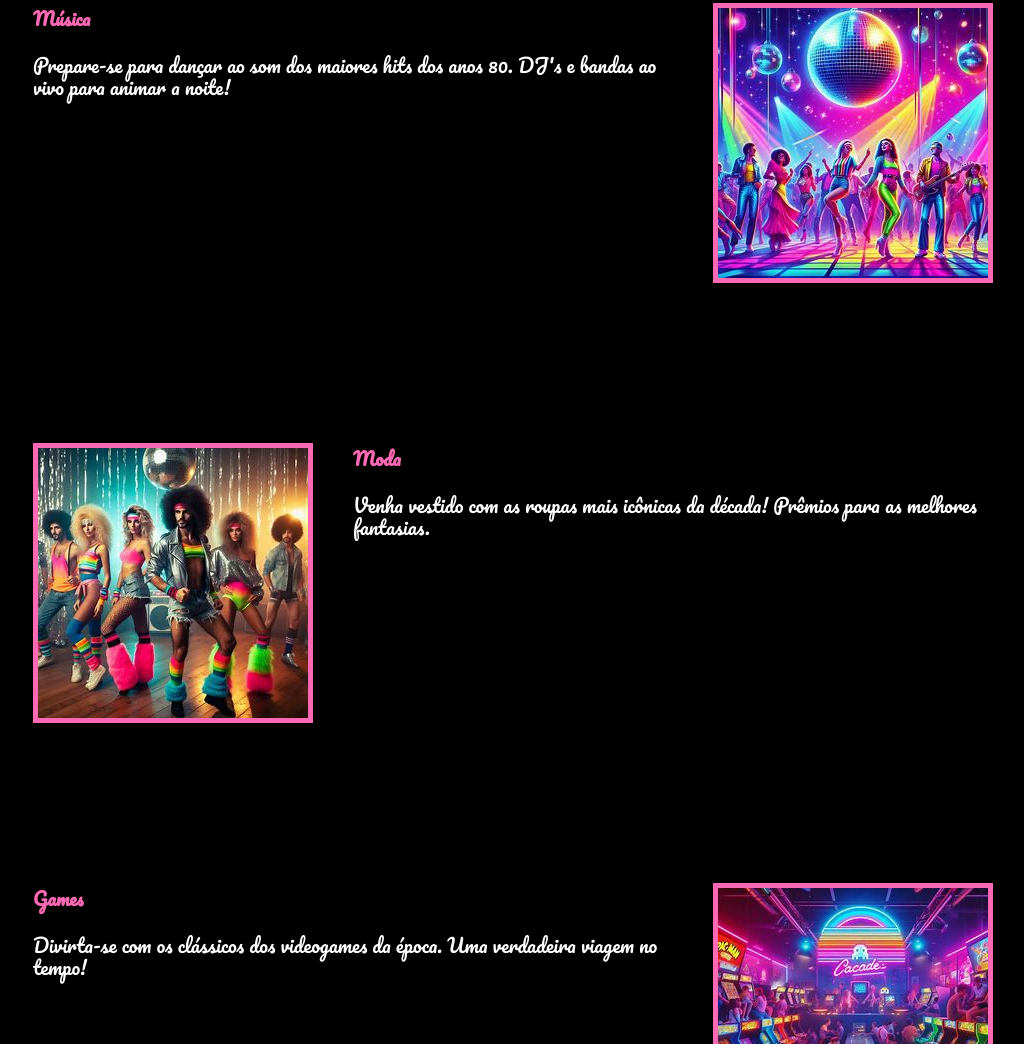
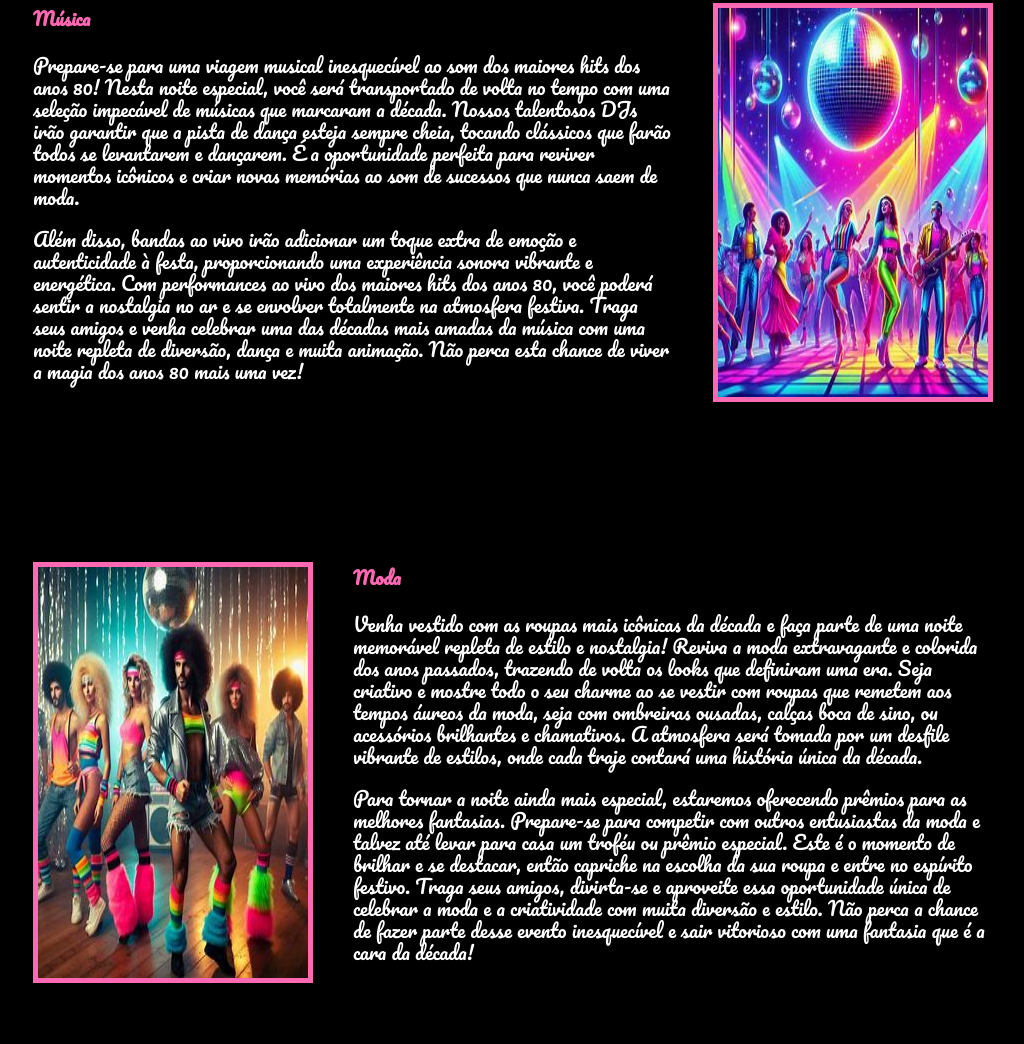
Before and after one commit to MylenaFDS/FestaAnos80, a website built with Parcel: page src/index.html in a window 1280 px wide. Shown: the part 568-1612 px from the top of the page, without its empty margins (127-1151 px from the left). Built offline with nearby package versions, Linux system fonts and the light colour scheme.

Commit message:
Melhorando as descrições

```diff
--- a/src/index.html
+++ b/src/index.html
@@ -47,8 +47,12 @@
             <div class="event__details">
                 <h2 class="event__details__title">Música</h2>
                 <p class="event__details__description">
-                    Prepare-se para dançar ao som dos maiores hits dos anos 80. DJ's e bandas ao vivo para animar a noite!
+                    Prepare-se para uma viagem musical inesquecível ao som dos maiores hits dos anos 80! Nesta noite especial, você será transportado de volta no tempo com uma seleção impecável de músicas que marcaram a década. Nossos talentosos DJs irão garantir que a pista de dança esteja sempre cheia, tocando clássicos que farão todos se levantarem e dançarem. É a oportunidade perfeita para reviver momentos icônicos e criar novas memórias ao som de sucessos que nunca saem de moda.
                 </p>
+                <p class="event__details__description">
+                    Além disso, bandas ao vivo irão adicionar um toque extra de emoção e autenticidade à festa, proporcionando uma experiência sonora vibrante e energética. Com performances ao vivo dos maiores hits dos anos 80, você poderá sentir a nostalgia no ar e se envolver totalmente na atmosfera festiva. Traga seus amigos e venha celebrar uma das décadas mais amadas da música com uma noite repleta de diversão, dança e muita animação. Não perca esta chance de viver a magia dos anos 80 mais uma vez!
+                </p>
+
             </div>
             <img class="event__image" src="./images/80s_music.jpg" alt="Música Anos 80">
         </div>
@@ -58,8 +62,12 @@
             <div class="event__details">
                 <h2 class="event__details__title">Moda</h2>
                 <p class="event__details__description">
-                    Venha vestido com as roupas mais icônicas da década! Prêmios para as melhores fantasias.
+                    Venha vestido com as roupas mais icônicas da década e faça parte de uma noite memorável repleta de estilo e nostalgia! Reviva a moda extravagante e colorida dos anos passados, trazendo de volta os looks que definiram uma era. Seja criativo e mostre todo o seu charme ao se vestir com roupas que remetem aos tempos áureos da moda, seja com ombreiras ousadas, calças boca de sino, ou acessórios brilhantes e chamativos. A atmosfera será tomada por um desfile vibrante de estilos, onde cada traje contará uma história única da década.
                 </p>
+                <p class="event__details__description">
+                    Para tornar a noite ainda mais especial, estaremos oferecendo prêmios para as melhores fantasias. Prepare-se para competir com outros entusiastas da moda e talvez até levar para casa um troféu ou prêmio especial. Este é o momento de brilhar e se destacar, então capriche na escolha da sua roupa e entre no espírito festivo. Traga seus amigos, divirta-se e aproveite essa oportunidade única de celebrar a moda e a criatividade com muita diversão e estilo. Não perca a chance de fazer parte desse evento inesquecível e sair vitorioso com uma fantasia que é a cara da década!
+                </p>
+
             </div>
             <img class="event__image" src="./images/80s_fashion.jpg" alt="Moda Anos 80">
         </div>
@@ -69,8 +77,12 @@
             <div class="event__details">
                 <h2 class="event__details__title">Games</h2>
                 <p class="event__details__description">
-                    Divirta-se com os clássicos dos videogames da época. Uma verdadeira viagem no tempo!
+                    Divirta-se com os clássicos dos videogames da época e embarque em uma verdadeira viagem no tempo! Prepare-se para reviver a emoção dos jogos que marcaram gerações, desde os arcades até os consoles domésticos que fizeram história. Esta é a sua chance de experimentar novamente ou, quem sabe, pela primeira vez, os jogos que definiram a infância e adolescência de muitos. Com gráficos pixelados, trilhas sonoras nostálgicas e jogabilidade viciante, cada jogo é uma porta de entrada para momentos inesquecíveis.
                 </p>
+                <p class="event__details__description">
+                    Reúna seus amigos e venha participar dessa celebração dos clássicos dos videogames. Teremos uma variedade de consoles e jogos disponíveis para que todos possam se divertir e competir em partidas emocionantes. Desde os jogos de plataforma até os de luta e corrida, há algo para todos os gostos. Esta é mais do que uma simples sessão de jogos, é uma oportunidade de se conectar com o passado e reviver a magia dos videogames que nunca perdem o encanto. Não perca esta chance de mergulhar na nostalgia e curtir uma noite repleta de diversão e aventura!
+                </p>
+
             </div>
             <img class="event__image" src="./images/80s_games.jpg" alt="Games Anos 80">
         </div>
@@ -80,8 +92,12 @@
             <div class="event__details">
                 <h2 class="event__details__title">Decoração</h2>
                 <p class="event__details__description">
-                    O ambiente será todo decorado para te fazer sentir de volta aos anos 80. Cores vibrantes e muito neon!
+                    O ambiente será todo decorado para te fazer sentir de volta aos anos 80, proporcionando uma imersão completa na época. Prepare-se para ser envolvido por uma explosão de cores vibrantes e muito neon, recriando a atmosfera icônica que marcou a década. Cada detalhe foi pensado para transportar você para um tempo onde a extravagância e a criatividade eram a ordem do dia. Desde as luzes de neon que iluminam o espaço até os elementos decorativos temáticos, você se sentirá verdadeiramente dentro de um cenário dos anos 80.
                 </p>
+                <p class="event__details__description">
+                    Esta decoração especial não só encherá seus olhos com cores brilhantes e estilos retrô, mas também criará o ambiente perfeito para reviver as memórias e se divertir como nunca. Tire muitas fotos, dance sob as luzes neon e aproveite cada momento em um espaço que celebra a essência dos anos 80. Esteja preparado para uma experiência visual e sensorial única, onde cada canto e cada detalhe contam uma parte da história dessa década inesquecível. Não perca a oportunidade de mergulhar de cabeça nesse ambiente temático e viver uma noite repleta de nostalgia e animação!
+                </p>
+
             </div>
             <img class="event__image" src="./images/80s_decor.jpg" alt="Decoração Anos 80">
         </div>
```
